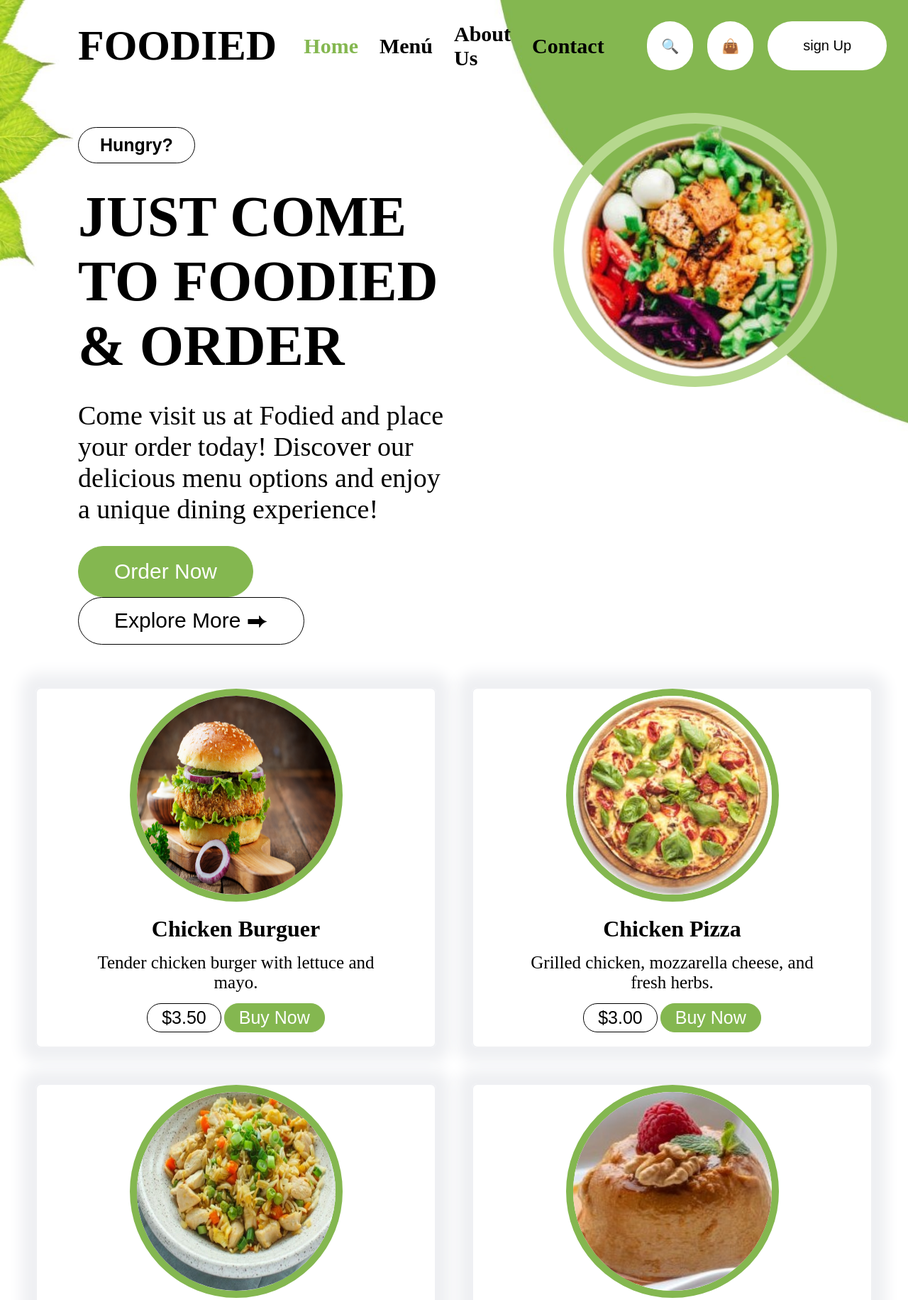
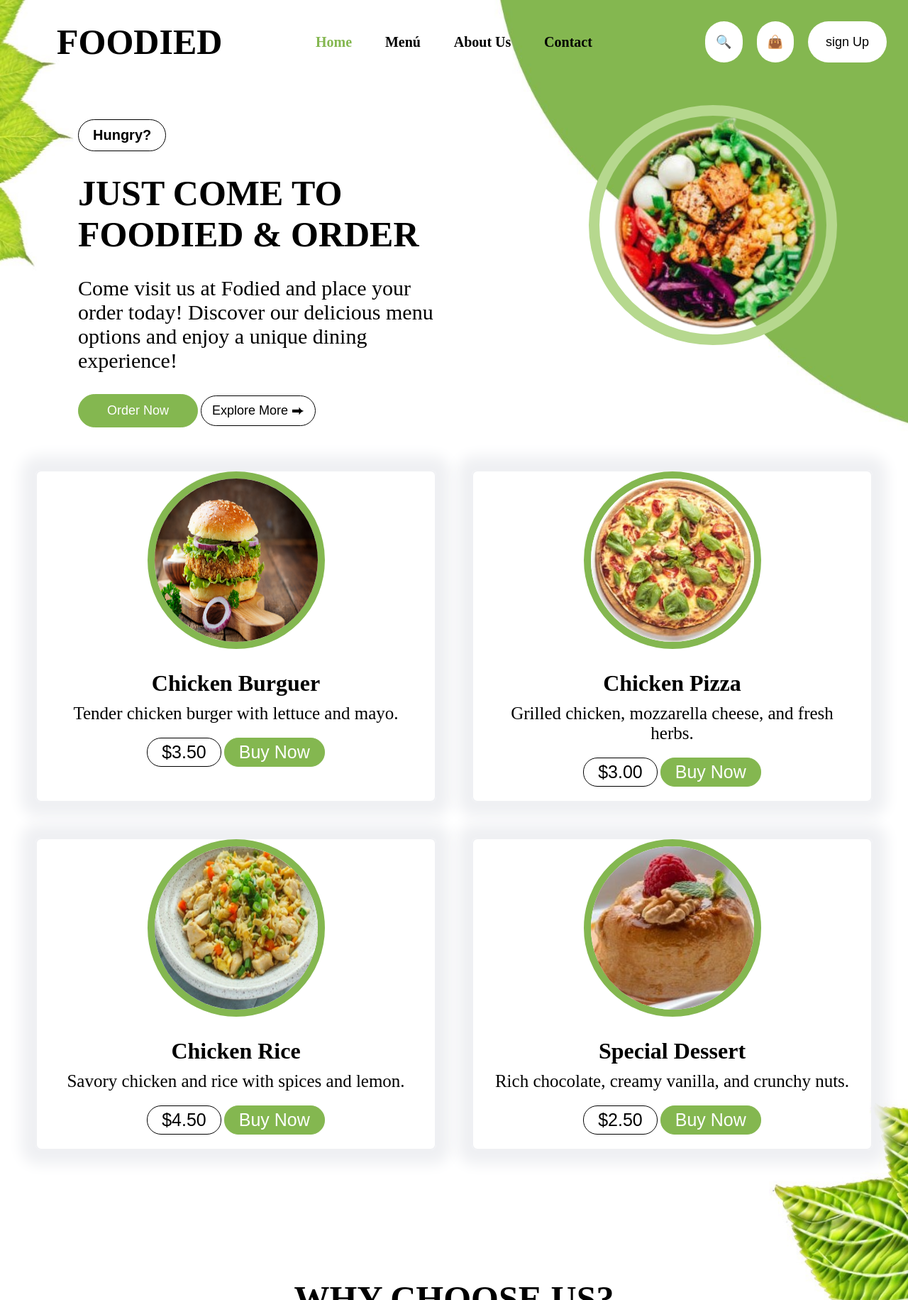
Before and after one commit to Sofia195578/Tienda-comida, a plain HTML site: page index.html in a window 1280 px wide. Shown: the top 1831 px of the page at 71% size. Drawn offline with Linux system fonts and the light colour scheme.

Commit message:
Update tienda.css

```diff
--- a/tienda.css
+++ b/tienda.css
@@ -39,6 +39,7 @@ body {
     gap: 30px;
     font-size: 30px;
 }
+
 .busqueda .home{
     color: #84b750;
 }
@@ -257,19 +258,108 @@ footer img {
     z-index: -1;
 }
 
-
 .contenedor-principal {
     position: relative;
     z-index: 3;
 }
 
+.barra .logo{
+    font-size: 25px;
+}
+.barra .busqueda{
+    font-size: 25px;
+}
 
+.botones .emoji{
+    font-size: 18px;
+    padding: 0px 15px;
+}
 
-/* Responsivo para menos de 1300px */
+.botones .signUp{
+    font-size: 18px;
+    padding: 0px 25px;
+}
+
+.bloque1 .imagen img{
+    right: 150px;
+    width: 450px;
+}
+
+.texto h1{
+    font-size: 60px;
+}
+
+.texto p{
+    font-size: 30px;
+}
+
+.texto .explore{
+    padding: 15px 20px;
+    font-size: 25px;
+}
+
+.bloque1 .texto .order{
+    padding: 18px 50px;
+    font-size: 25px;
+}
+
+.bloque2{
+    padding: 80px 50px;
+}
+
+.bloque2 .menu{
+    padding-top: 280px;
+}
+
+.bloque2 .menu img{
+    width: 250px;
+    height: 250px;
+}
+
+.bloque2 p{
+    padding: 10px 50px 20px;
+}
+
+.bloque3 .texto{
+    padding: 0 400px;
+}
+
 @media (max-width: 1300px) {
+    .barra .logo{
+        font-size: 25px;
+        padding-left: 50px;
+    }
+
+    .barra .busqueda{
+        font-size: 20px;
+    }
+
+    .barra .botones{
+        font-size: 15px;
+    }
+
+    .texto .hungry{
+        font-size: 20px;
+        padding: 10px 20px;
+    }
+
+    .texto h1{
+        font-size: 50px;
+    }
+
     .bloque1 .imagen img {
         right: 100px;
-        width: 400px;
+        width: 350px;
+    }
+
+    .texto .explore{
+        padding: 10px 15px;
+        font-size: 18px;
+    }
+
+    .bloque1 .texto .order{
+        padding: 12px 40px;
+        font-size: 18px;
     }
 
     .bloque2 {
@@ -277,13 +367,26 @@ footer img {
         padding: 60px 50px;
     }
 
+    .bloque2 p{
+        padding: 10px 20px 20px;
+    }
+
     .bloque3 .texto {
         padding: 0 200px;
     }
+
+    .card{
+        font-size: 18px;
+        padding: 0px 20px 20px 20px;
+    }
+
+    .card img{
+        width: 100px;
+    }
 }
 
-/* Responsivo para menos de 1100px */
-@media (max-width: 1100px) {
+
+@media (max-width: 1000px) {
     .barra {
         grid-template-columns: 1fr;
         text-align: center;
@@ -316,6 +419,14 @@ footer img {
         display: block;
     }
 
+    .botones .emoji{
+        border: 1px solid black;
+    }
+
+    .botones .signUp{
+        border: 1px solid black;
+    }
+
     .bloque3 .cards {
         grid-template-columns: 1fr;
     }
@@ -326,7 +437,7 @@ footer img {
 
 }
 
-/* Responsivo para menos de 900px */
+
 @media (max-width: 900px) {
     .bloque2 {
         grid-template-columns: 1fr;
@@ -388,8 +499,26 @@ footer img {
 
 }
 
-/* Responsivo para menos de 500px */
 @media (max-width: 500px) {
+
+    .botones .emoji{
+        border: 1px solid black;
+    }
+
+    .botones .signUp{
+        border: 1px solid black;
+    }
+
+    .texto .explore{
+        font-size: 15px;
+        padding: 10px 10px;
+    }
+
+    .bloque1 .texto .order{
+        font-size: 15px;
+        padding: 12px 30px;
+    }
+
     .texto h1 {
         font-size: 35px;
         padding: 20px 0;
@@ -399,18 +528,17 @@ footer img {
         font-size: 18px;
     }
 
-    .texto .order,
-    .texto .explore {
-        font-size: 18px;
-        padding: 10px 30px;
-    }
-
     .bloque3 .texto {
         padding: 0 20px;
     }
 
+    .bloque3 .cards{
+        padding: 30px 30px;
+    }
+
     .card {
-        padding: 0 20px 30px 20px;
+        padding: 0px;
+        padding-bottom: 15px;
         font-size: 18px;
     }
 
```
